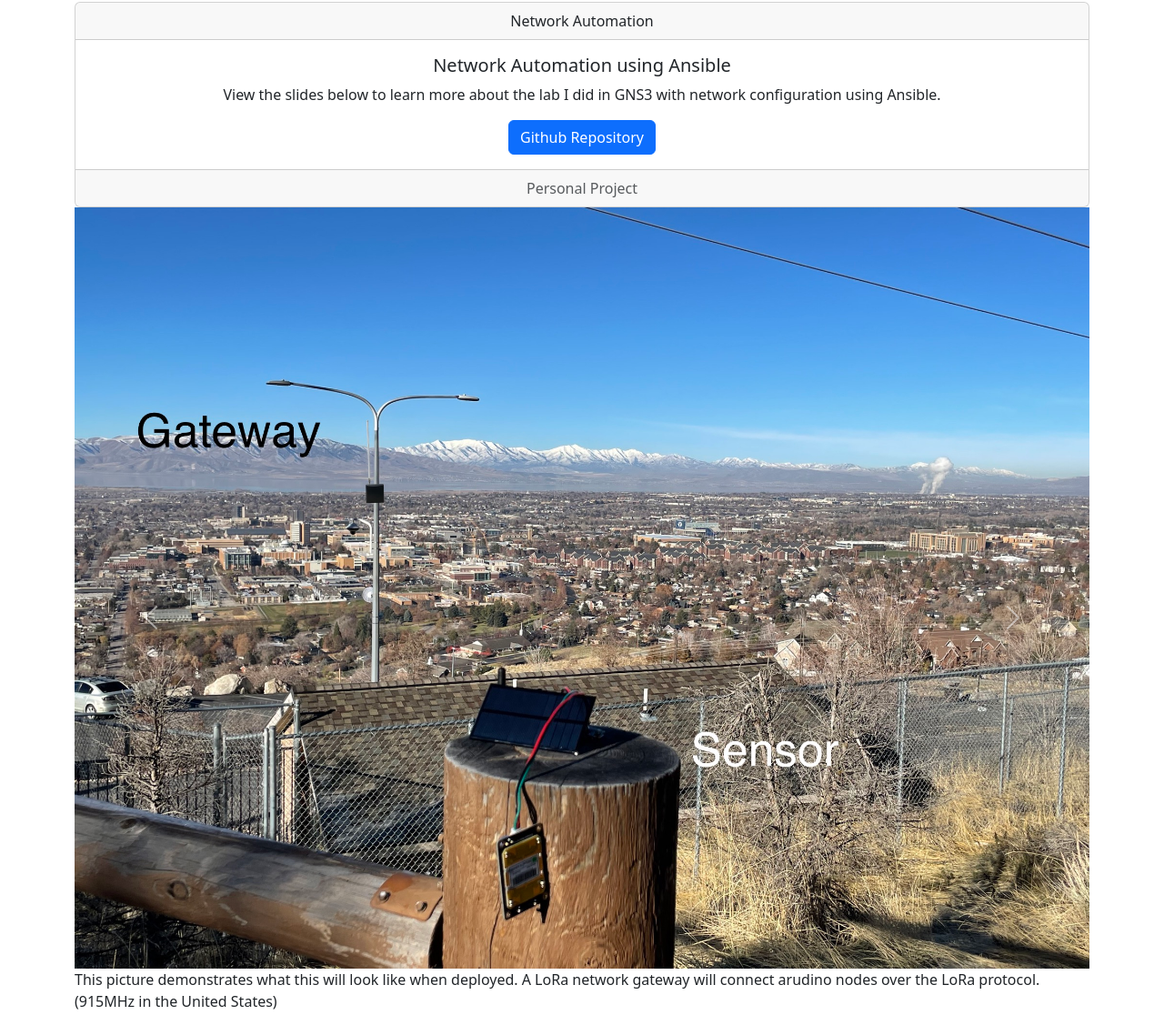
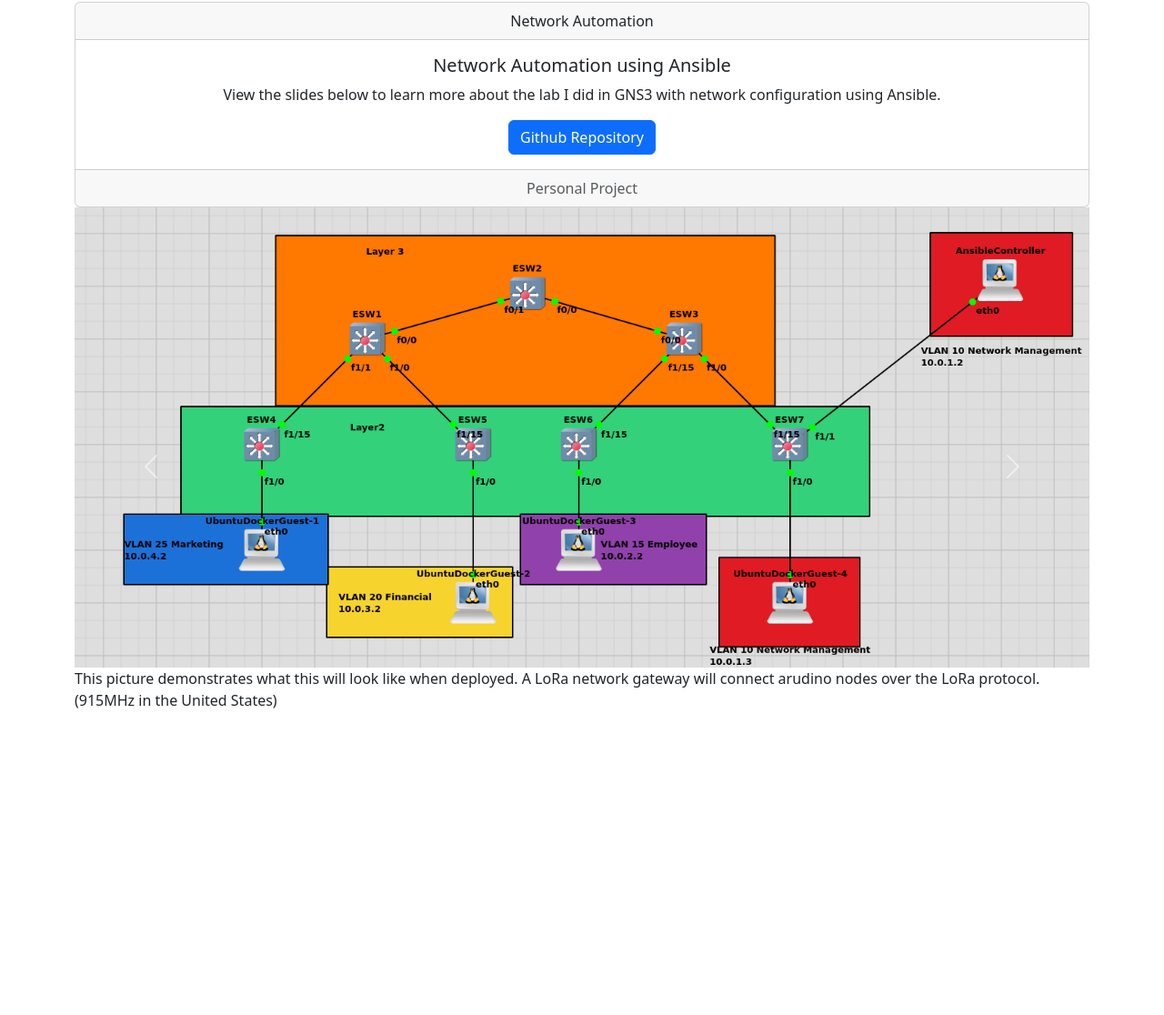
Before and after one commit to Caleb-T-Barton/Caleb-T-Barton.github.io, a plain HTML site: page projects.html in a window 1280 px wide. Shown: the part 2356-3472 px from the top of the page at 91% size. After the commit the page ends 3154 px from the top, so only its background shows below. Drawn offline with nearby package versions, Linux system fonts and the light colour scheme.

Commit message:
updated photos

```diff
--- a/projects.html
+++ b/projects.html
@@ -143,7 +143,7 @@
         <div id="carouselGNS3" class="carousel slide">
             <div class="carousel-inner">
             <div class="carousel-item active">
-                <img src="images/lora/sensor_gateway.jpg" class="d-block w-100" alt="...">
+                <img src="images/ansible/gns3_topo.png" class="d-block w-100" alt="...">
                 <p class="fs-6">This picture demonstrates what this will look like when deployed. A LoRa network gateway will connect arudino nodes over the LoRa protocol. (915MHz in the United States)</p>
             </div>
             <div class="carousel-item">
```
Also changed, not shown: images/ansible/gns3_topo.png (added).
